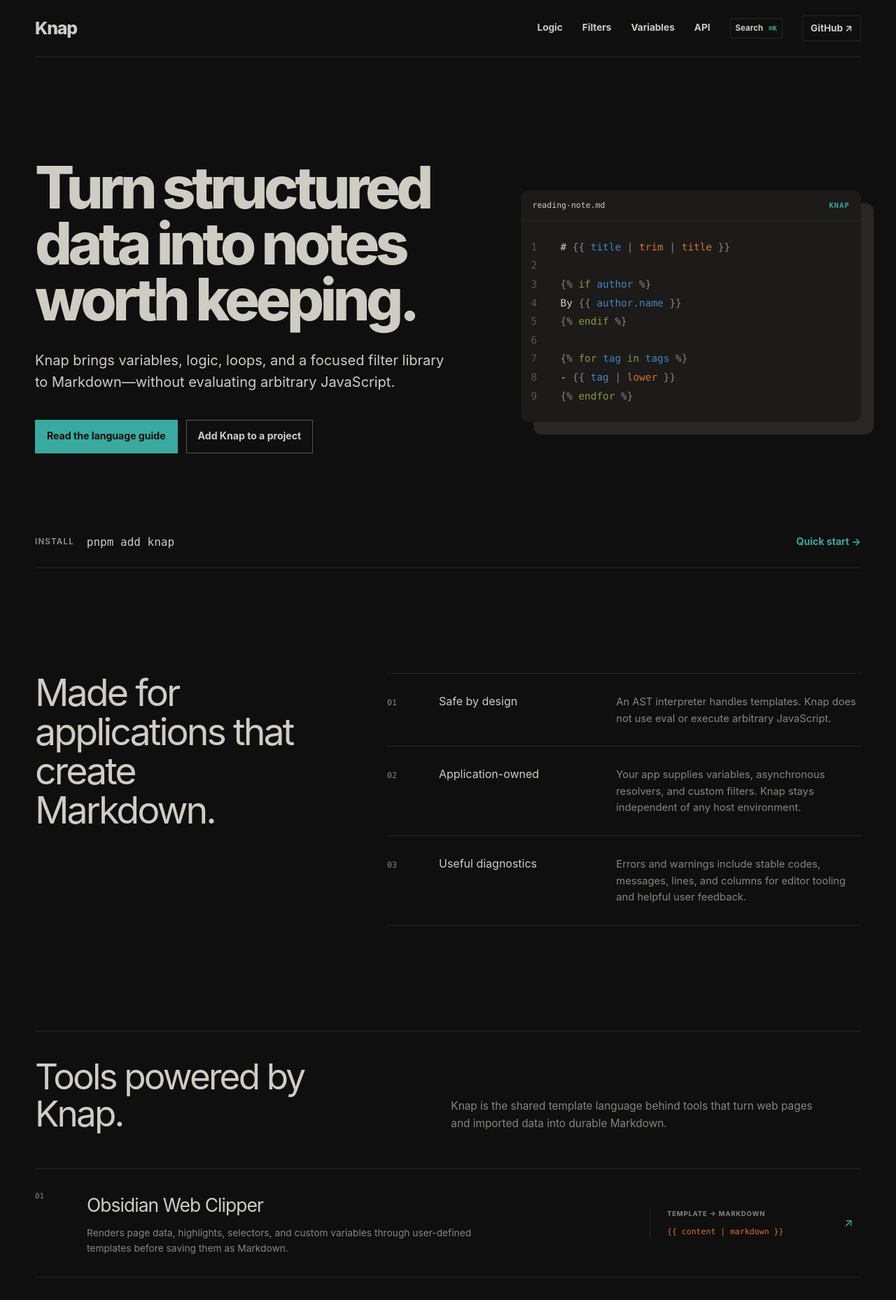
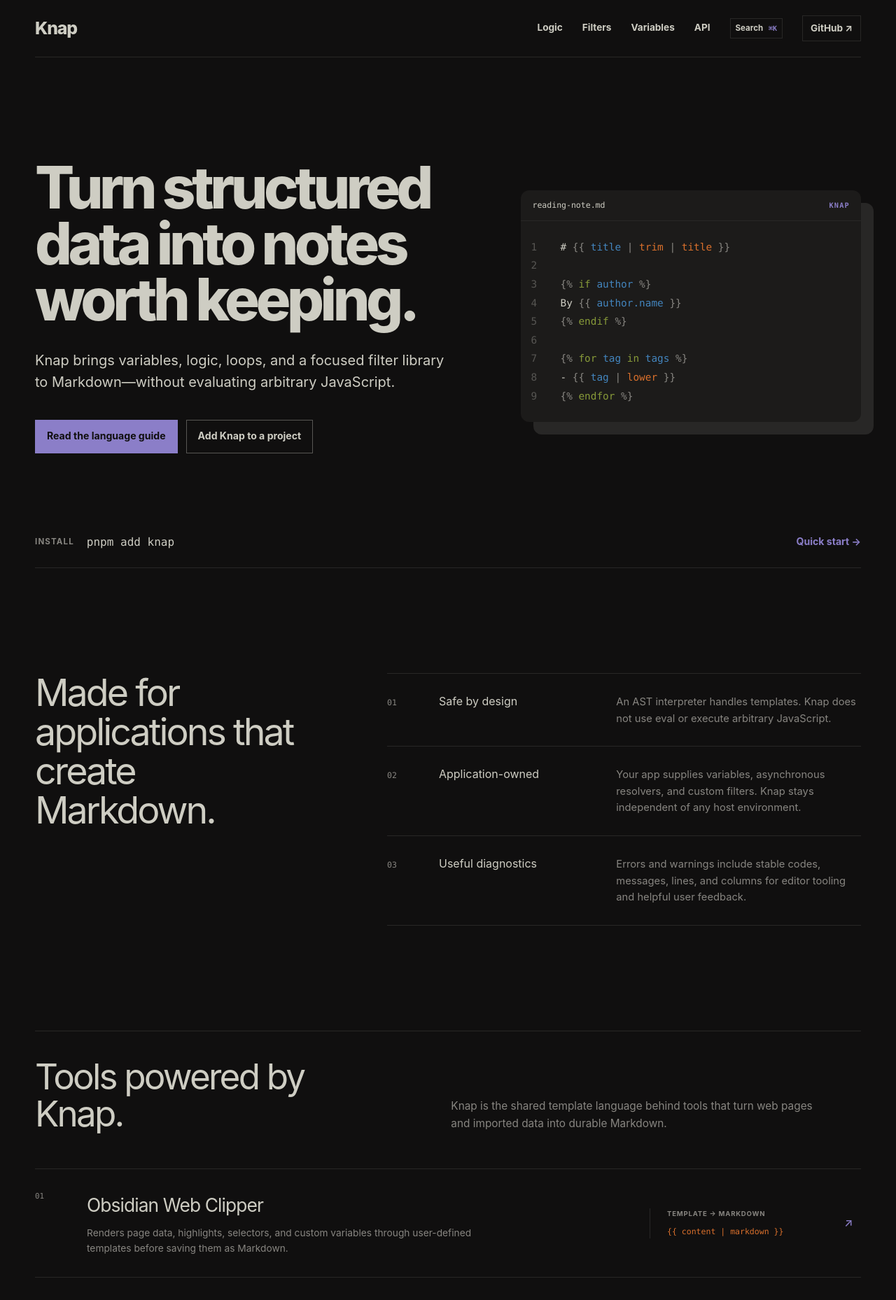
Before and after one commit to obsidianmd/knap, a Next.js app in the folder website/: page / in a window 1280 px wide. Shown: the top 1858 px of the page at 70% size. Built offline with nearby package versions, Linux system fonts and the light colour scheme.

Commit message:
Use Flexoki purple accent

```diff
--- a/website/app/globals.css
+++ b/website/app/globals.css
@@ -18,6 +18,7 @@
   --blue: #4385be;
   --purple: #8b7ec8;
   --magenta: #ce5d97;
+  --accent: var(--purple);
   --content: 1180px;
 }
 
@@ -81,7 +82,7 @@
   transition: transform 150ms ease, background 150ms ease, color 150ms ease;
 }
 .button:hover { transform: translateY(-2px); }
-.button-primary { border-color: var(--cyan); background: var(--cyan); color: var(--ink); }
+.button-primary { border-color: var(--accent); background: var(--accent); color: var(--ink); }
 .button-secondary:hover { background: var(--panel); }
 
 .code-window { min-width: 0; overflow: hidden; border-radius: 12px; background: var(--panel); color: var(--paper); box-shadow: 18px 18px 0 var(--line); }
@@ -95,7 +96,7 @@
   font-family: "SFMono-Regular", Consolas, "Liberation Mono", monospace;
   font-size: 0.72rem;
 }
-.code-language { color: var(--cyan); font-size: 0.64rem; font-weight: 700; letter-spacing: 0.12em; }
+.code-language { color: var(--accent); font-size: 0.64rem; font-weight: 700; letter-spacing: 0.12em; }
 .code-window pre {
   margin: 0;
   overflow-x: auto;
@@ -118,7 +119,7 @@
 .install-strip > div { display: flex; align-items: center; gap: 18px; }
 .install-label { color: var(--muted); font-size: 0.72rem; font-weight: 700; letter-spacing: 0.1em; text-transform: uppercase; }
 .install-strip code { color: var(--paper); font-family: "SFMono-Regular", Consolas, monospace; }
-.install-strip a { color: var(--cyan); font-size: 0.88rem; font-weight: 650; }
+.install-strip a { color: var(--accent); font-size: 0.88rem; font-weight: 650; }
 
 .feature-grid { display: grid; grid-template-columns: 0.72fr 1.3fr; gap: clamp(60px, 10vw, 140px); padding-block: clamp(92px, 12vw, 150px); }
 .section-heading h2 { margin: 0; color: var(--paper); font-size: clamp(2rem, 4.2vw, 3.9rem); line-height: 1.04; letter-spacing: -0.055em; }
@@ -142,11 +143,11 @@
 .used-by-example { display: grid; gap: 9px; border-left: 1px solid var(--line); padding-left: 24px; }
 .used-by-example small { color: var(--muted); font-size: 0.6rem; font-weight: 700; letter-spacing: 0.08em; text-transform: uppercase; }
 .used-by-example code { color: var(--orange); font-family: "SFMono-Regular", Consolas, monospace; font-size: 0.72rem; }
-.used-by-card > strong { color: var(--cyan); font-size: 1rem; font-weight: 500; }
+.used-by-card > strong { color: var(--accent); font-size: 1rem; font-weight: 500; }
 
 .path-grid { display: grid; grid-template-columns: repeat(3, 1fr); border: 1px solid var(--line); border-right: 0; margin-bottom: 100px; }
 .path-grid a { display: grid; min-height: 190px; border-right: 1px solid var(--line); padding: 25px; transition: background 150ms ease, color 150ms ease; }
-.path-grid a:hover { background: var(--cyan); color: var(--ink); }
+.path-grid a:hover { background: var(--accent); color: var(--ink); }
 .path-grid span, .path-grid small { color: var(--muted); font-size: 0.72rem; font-weight: 650; letter-spacing: 0.08em; text-transform: uppercase; }
 .path-grid a:hover span, .path-grid a:hover small { color: var(--line-active); }
 .path-grid strong { align-self: end; color: var(--paper); font-size: clamp(1.7rem, 3vw, 2.65rem); letter-spacing: -0.04em; }
@@ -223,14 +224,14 @@
 }
 .filter-search-trigger:hover { border-color: var(--muted); color: var(--paper); }
 .filter-search-trigger kbd, .command-palette kbd { font-family: "SFMono-Regular", Consolas, monospace; font-size: 0.62rem; }
-.filter-search-trigger kbd { color: var(--cyan); }
+.filter-search-trigger kbd { color: var(--accent); }
 .topbar .filter-search-trigger { border-color: var(--line); color: var(--body); }
 .topbar .filter-search-trigger:hover { border-color: var(--muted); color: var(--paper); }
-.topbar .filter-search-trigger kbd { color: var(--cyan); }
+.topbar .filter-search-trigger kbd { color: var(--accent); }
 .command-backdrop { position: fixed; z-index: 100; inset: 0; display: grid; align-items: start; justify-items: center; background: rgb(16 15 15 / 82%); padding: min(14vh, 120px) 16px 32px; backdrop-filter: blur(4px); }
 .command-palette { width: min(100%, 680px); overflow: hidden; border: 1px solid var(--line-hover); background: var(--ink); color: var(--body); box-shadow: 0 24px 80px rgb(16 15 15 / 70%); }
 .command-palette > header { display: grid; grid-template-columns: auto 1fr auto; gap: 12px; align-items: center; border-bottom: 1px solid var(--line); padding: 13px 14px; }
-.command-palette > header > span { color: var(--cyan); font-size: 1.4rem; line-height: 1; }
+.command-palette > header > span { color: var(--accent); font-size: 1.4rem; line-height: 1; }
 .command-palette input { min-width: 0; border: 0; outline: 0; background: transparent; color: var(--paper); padding: 4px 0; font: inherit; font-size: 1.05rem; }
 .command-palette input::placeholder { color: var(--faint); }
 .command-palette > header button { border: 1px solid var(--line); background: var(--panel); color: var(--muted); padding: 4px 6px; font-family: "SFMono-Regular", Consolas, monospace; font-size: 0.6rem; cursor: pointer; }
@@ -241,7 +242,7 @@
 .command-results small { color: var(--muted); font-size: 0.58rem; }
 .command-results p { margin: 0; color: var(--muted); font-size: 0.76rem; }
 .command-results strong { color: transparent; font-weight: 400; }
-.command-results > a.is-active { background: var(--cyan); color: var(--ink); }
+.command-results > a.is-active { background: var(--accent); color: var(--ink); }
 .command-results > a.is-active code { color: var(--ink); }
 .command-results > a.is-active small, .command-results > a.is-active p { color: var(--line-active); }
 .command-results > a.is-active strong { color: var(--ink); }
@@ -271,7 +272,7 @@
 }
 .sidebar-group a, .docs-toc a { color: var(--muted); font-size: 0.8rem; }
 .sidebar-group a:hover, .docs-toc a:hover { color: var(--paper); }
-.sidebar-group a[aria-current="page"] { color: var(--cyan); }
+.sidebar-group a[aria-current="page"] { color: var(--accent); }
 .sidebar-external { padding-top: 28px; border-top: 1px solid var(--line); }
 .docs-toc { display: grid; gap: 8px; border-left: 1px solid var(--line); padding-left: 18px; }
 
@@ -295,7 +296,7 @@
 }
 .doc-section > p { margin: 0 0 18px; }
 .doc-section > p + p { margin-top: -5px; }
-.doc-section a { color: var(--cyan); border-bottom: 1px solid var(--cyan); }
+.doc-section a { color: var(--accent); border-bottom: 1px solid var(--accent); }
 .doc-section :not(pre) > code, .doc-note code, .api-list code {
   border: 1px solid var(--line);
   background: var(--panel);
@@ -315,7 +316,7 @@
   font-family: "SFMono-Regular", Consolas, monospace;
   font-size: 0.66rem;
 }
-.doc-code figcaption span:last-child { color: var(--cyan); font-size: 0.6rem; font-weight: 700; letter-spacing: 0.1em; }
+.doc-code figcaption span:last-child { color: var(--accent); font-size: 0.6rem; font-weight: 700; letter-spacing: 0.1em; }
 .doc-code pre { margin: 0; overflow-x: auto; padding-block: 18px; color: var(--paper); font-family: "SFMono-Regular", Consolas, monospace; font-size: 0.82rem; line-height: 1.72; }
 .doc-code-line { display: grid; min-height: 1.72em; grid-template-columns: 42px 1fr; padding-inline: 10px 20px; }
 .doc-code-line:hover { background: var(--line); }
@@ -335,7 +336,7 @@
   grid-template-columns: 120px 1fr;
   gap: 20px;
   margin: 28px 0;
-  border-left: 3px solid var(--cyan);
+  border-left: 3px solid var(--accent);
   background: var(--panel);
   padding: 18px 20px;
   font-size: 0.88rem;
@@ -345,7 +346,7 @@
 
 .type-grid { display: grid; grid-template-columns: repeat(3, 1fr); gap: 1px; margin: 28px 0; background: var(--line); border: 1px solid var(--line); }
 .type-grid div { display: grid; gap: 8px; background: var(--ink); padding: 18px; }
-.type-grid code { color: var(--cyan); font-family: "SFMono-Regular", Consolas, monospace; font-size: 0.78rem; }
+.type-grid code { color: var(--accent); font-family: "SFMono-Regular", Consolas, monospace; font-size: 0.78rem; }
 .type-grid span { color: var(--muted); font-size: 0.78rem; }
 
 .table-wrap { margin: 26px 0; overflow-x: auto; }
@@ -393,10 +394,10 @@
 .filter-row small { color: var(--muted); font-size: 0.58rem; }
 .filter-row p { margin: 0; color: var(--body); font-size: 0.82rem; }
 .filter-row .filter-example { overflow: hidden; border: 0; background: transparent; color: var(--orange); padding: 0; font-size: 0.67rem; text-overflow: ellipsis; white-space: nowrap; }
-.filter-row > span { color: var(--cyan); }
+.filter-row > span { color: var(--accent); }
 
 .filter-breadcrumb { display: flex; gap: 9px; align-items: center; margin: -46px 0 52px; color: var(--muted); font-size: 0.76rem; }
-.filter-breadcrumb a { color: var(--cyan); }
+.filter-breadcrumb a { color: var(--accent); }
 .filter-breadcrumb code { color: var(--paper); font-family: "SFMono-Regular", Consolas, monospace; }
 .syntax-stack { display: grid; overflow: hidden; gap: 1px; border-radius: 12px; background: var(--line); }
 .syntax-stack > code { display: block; background: var(--panel); color: var(--orange); padding: 13px 16px; font-family: "SFMono-Regular", Consolas, monospace; font-size: 0.78rem; }
@@ -411,11 +412,11 @@
 .example-grid .doc-code:last-child { grid-column: 1 / -1; }
 .example-grid .doc-code:last-child figcaption span:last-child { color: var(--blue); }
 .behavior-list { display: grid; gap: 11px; margin: 0; padding-left: 1.25rem; }
-.behavior-list li::marker { color: var(--cyan); }
+.behavior-list li::marker { color: var(--accent); }
 .related-filters { display: grid; grid-template-columns: repeat(2, 1fr); gap: 1px; border: 1px solid var(--line); background: var(--line); }
 .related-filters a { display: grid; gap: 8px; border: 0; background: var(--ink); padding: 17px; }
 .related-filters a:hover { background: var(--panel); }
-.related-filters code { width: fit-content; color: var(--cyan) !important; }
+.related-filters code { width: fit-content; color: var(--accent) !important; }
 .related-filters span { color: var(--muted); font-size: 0.76rem; }
 .filter-pagination { display: grid; grid-template-columns: 1fr 1fr; gap: 1px; margin-top: 90px; border: 1px solid var(--line); background: var(--line); }
 .filter-pagination a, .filter-pagination > span { min-height: 88px; display: grid; align-content: center; gap: 4px; background: var(--ink); padding: 18px; }
```
